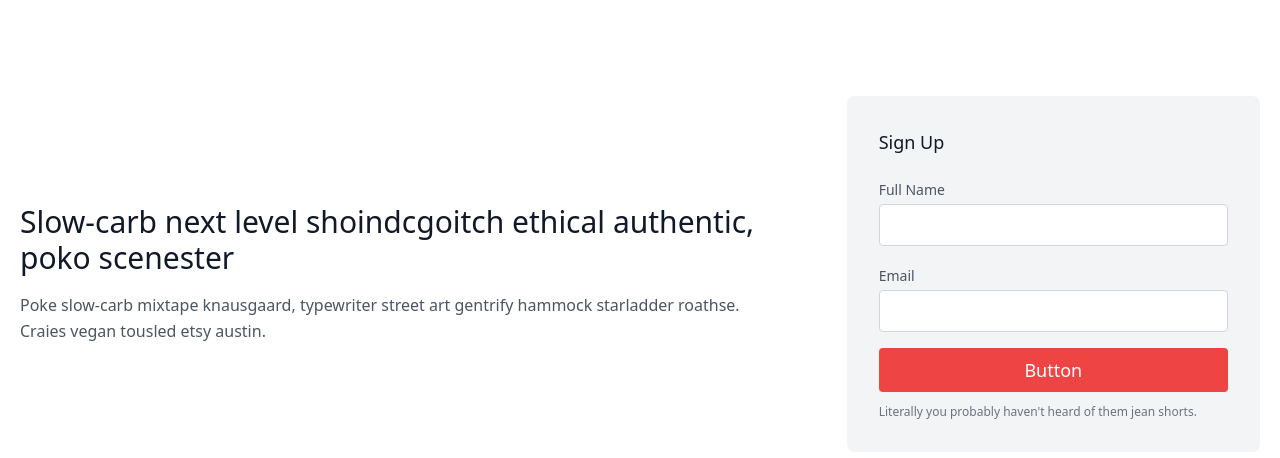
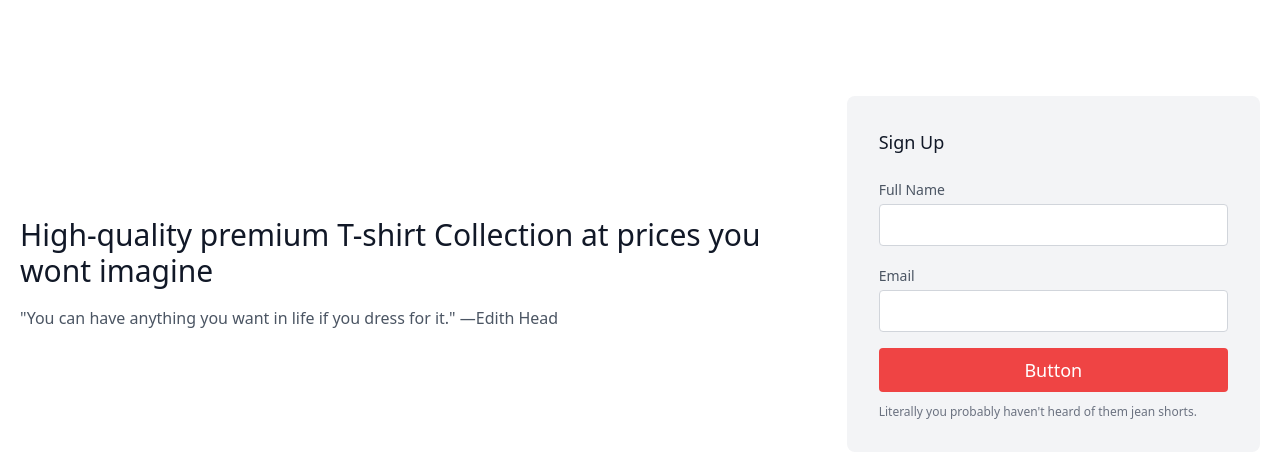
Before and after one commit to ashharr/sleeves7-website, a plain HTML site: page signup.html in a window 1280 px wide. Drawn offline with nearby package versions, Linux system fonts and the light colour scheme.

Commit message:
signup added

```diff
--- a/signup.html
+++ b/signup.html
@@ -14,8 +14,8 @@
     <section class="text-gray-600 body-font">
         <div class="container px-5 py-24 mx-auto flex flex-wrap items-center">
           <div class="lg:w-3/5 md:w-1/2 md:pr-16 lg:pr-0 pr-0">
-            <h1 class="title-font font-medium text-3xl text-gray-900">Slow-carb next level shoindcgoitch ethical authentic, poko scenester</h1>
-            <p class="leading-relaxed mt-4">Poke slow-carb mixtape knausgaard, typewriter street art gentrify hammock starladder roathse. Craies vegan tousled etsy austin.</p>
+            <h1 class="title-font font-medium text-3xl text-gray-900">High-quality premium T-shirt Collection at prices you wont imagine</h1>
+            <p class="leading-relaxed mt-4">"You can have anything you want in life if you dress for it." —Edith Head</p>
           </div>
           <div class="lg:w-2/6 md:w-1/2 bg-gray-100 rounded-lg p-8 flex flex-col md:ml-auto w-full mt-10 md:mt-0">
             <h2 class="text-gray-900 text-lg font-medium title-font mb-5">Sign Up</h2>
```
